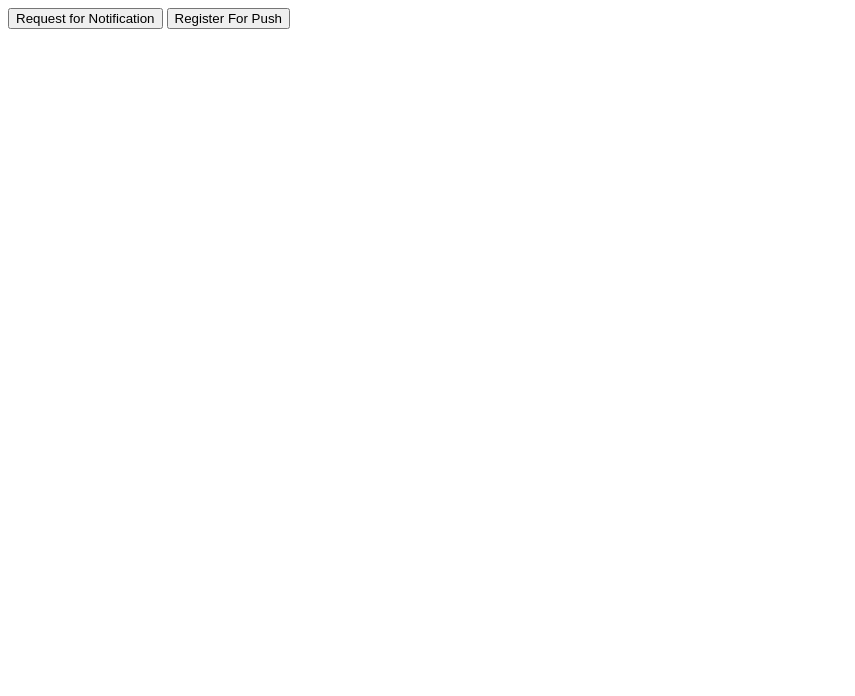
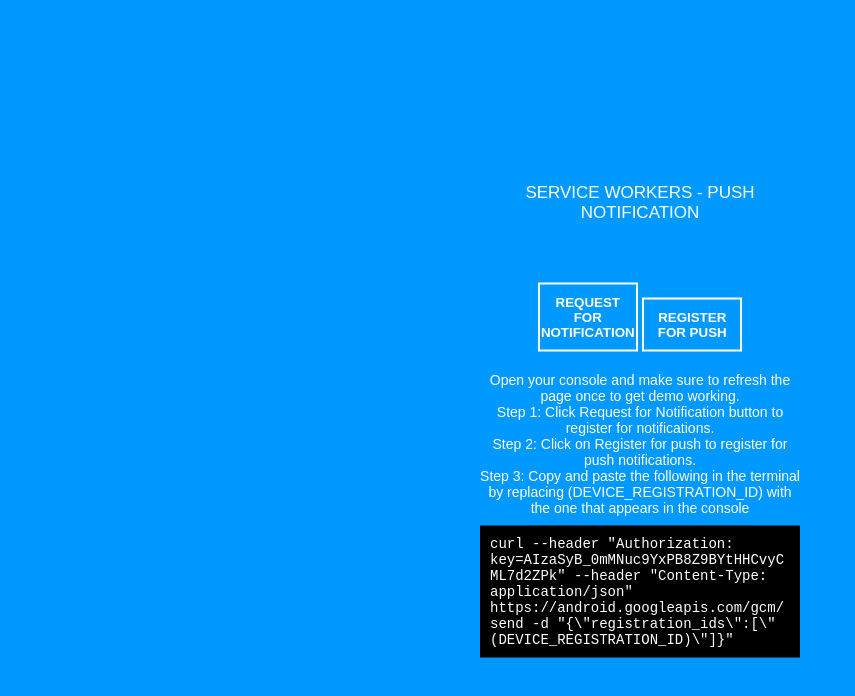
Before and after one commit to sidthesloth92/sw_push_notifications, a plain HTML site: page index.html in a window 1280 px wide. Shown: the whole page, without its empty margins (0-855 px from the left). Drawn offline with Linux system fonts and the light colour scheme.

Commit message:
initial commit

```diff
--- a/index.html
+++ b/index.html
@@ -5,11 +5,23 @@
     <title> Service Workers - Push Notifications</title>
     <script type="text/javascript" src="script.js"></script>
     <link rel="manifest" href="/manifest.json">
+    <link rel="stylesheet" type="text/css" href="style.css">
 </head>
 
 <body>
-    <button type="button" onclick="requestNotificationPermission()">Request for Notification</button>
-    <button type="button" onclick="registerForPush()">Register For Push</button>
+    <div class="container">
+        <div class="title">Service Workers - Push Notification</div>
+        <button type="button" onclick="requestNotificationPermission()">Request for Notification</button>
+        <button type="button" onclick="registerForPush()">Register For Push</button>
+        <div class="help">Open your console and make sure to refresh the page once to get demo working.
+            <br/> Step 1: Click Request for Notification button to register for notifications.
+            <br/> Step 2: Click on Register for push to register for push notifications.
+            <br/> Step 3: Copy and paste the following in the terminal by replacing (DEVICE_REGISTRATION_ID) with the one that appears in the console
+            <div class="console">
+                curl --header "Authorization: key=AIzaSyB_0mMNuc9YxPB8Z9BYtHHCvyCML7d2ZPk" --header "Content-Type: application/json" https://android.googleapis.com/gcm/send -d "{\"registration_ids\":[\"(DEVICE_REGISTRATION_ID)\"]}"
+            </div>
+        </div>
+    </div>
 </body>
 
 </html>
--- a/script.js
+++ b/script.js
@@ -32,6 +32,7 @@ function registerForPush() {
                 })
                 .then(function(subscription) {
                     console.log("Subscription for Push successful: ", subscription.endpoint);
+                    console.log("DEVICE_REGISTRATION_ID: ", subscription.endpoint.substr(subscription.endpoint.lastIndexOf('/') + 1));
                 })
                 .catch(function(error) {
                     console.log("Subscription for Push failed", error);
@@ -70,21 +71,3 @@ function doesBrowserSupportNotifications() {
         console.log("Everthing is fine you can continue")
     }
 };
-
-function sendPush(token) {
-    var http = new XMLHttpRequest();
-    var url = "https://android.googleapis.com/gcm/send";
-    var params = "{\"registration_ids\":[\"" + token + "\"]}";
-    http.open("POST", url, true);
-
-    //Send the proper header information along with the request
-    http.setRequestHeader("Content-Type", "application/json");
-    http.setRequestHeader("Authorization", "key=AIzaSyB_0mMNuc9YxPB8Z9BYtHHCvyCML7d2ZPk");
-
-    http.onreadystatechange = function() { //Call a function when the state changes.
-        if (http.readyState == 4 && http.status == 200) {
-            alert(http.responseText);
-        }
-    }
-    http.send(params);
-}
--- /dev/null
+++ b/style.css
@@ -0,0 +1,62 @@
+body {
+    background: #09F;
+}
+
+.container {
+    position: absolute;
+    width: 320px;
+    top: 50%;
+    left: 50%;
+    -webkit-transform: translate(-50%, -50%);
+    -moz-transform: translate(-50%, -50%);
+    transform: translate(-50%, -50%);
+    color: white;
+    font-family: sans-serif;
+    text-align: center;
+}
+
+.title {
+    font-size: 17px;
+    margin: 50px 0px;
+    text-align: center;
+    text-transform: uppercase;
+    font-weight: 500;
+}
+
+.help {
+    font-size: 14px;
+    margin: 10px 0px;
+}
+
+button {
+    display: inline-block;
+    background: transparent;
+    width: 100px;
+    margin: 10px auto;
+    box-sizing: border-box;
+    border: 2px solid white;
+    padding: 10px 0px;
+    color: white;
+    text-transform: uppercase;
+    cursor: pointer;
+    font-weight: bold;
+}
+
+button:focus {
+    outline: 0;
+}
+
+button:active {
+    background: rgba(0, 0, 0, 0.2);
+}
+
+.console {
+    background: black;
+    color: white;
+    font-family: monospace;
+    box-sizing: border-box;
+    padding: 10px;
+    text-align: left;
+    word-wrap: break-word;
+    margin: 10px 0px;
+}
--- a/sw.js
+++ b/sw.js
@@ -3,7 +3,7 @@ self.addEventListener('push', function(event) {
 
     var title = 'Yay a message.';
     var body = 'We have received a push message.';
-    var icon = '/icon.png';
+    var icon = '/img.png';
     var tag = 'simple-push-demo-notification-tag';
 
     event.waitUntil(
```
Also changed, not shown: 1 other file.
